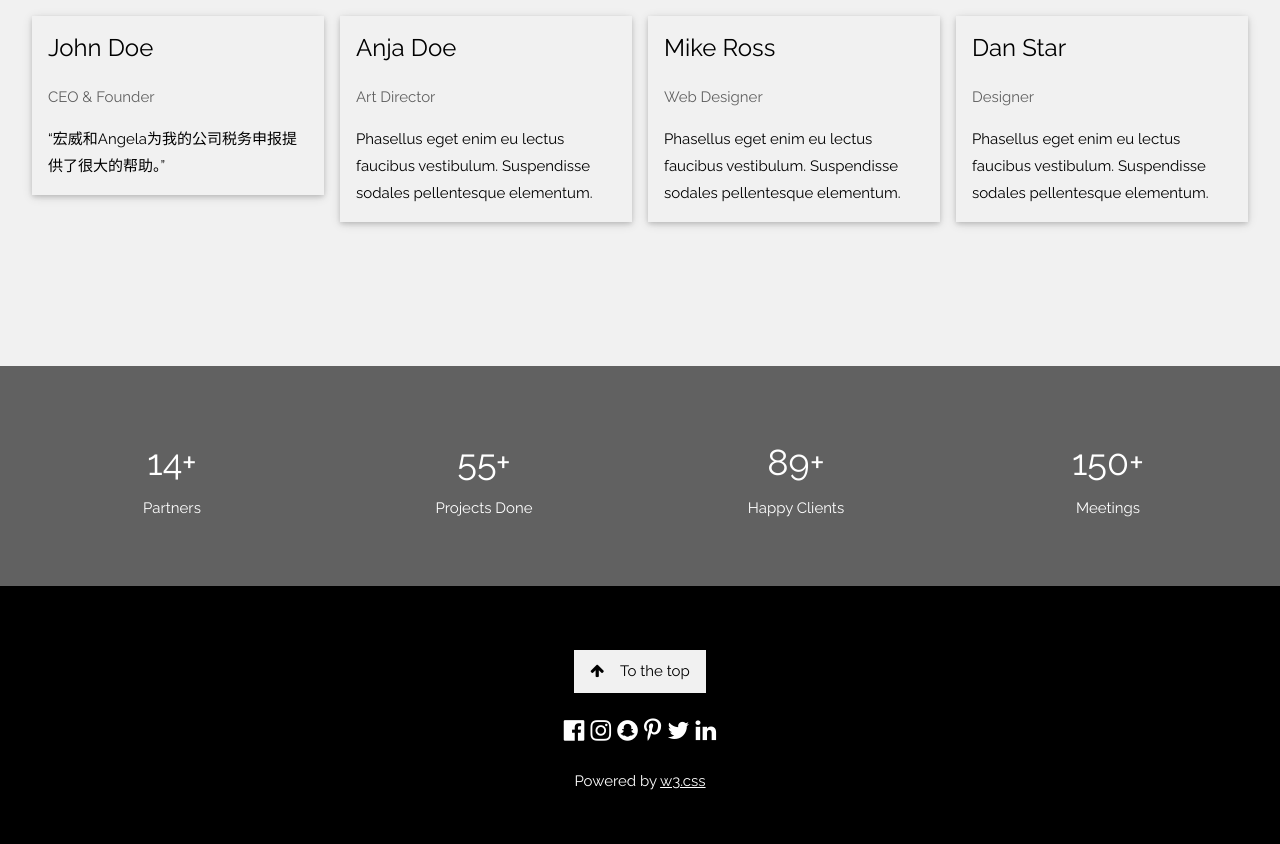
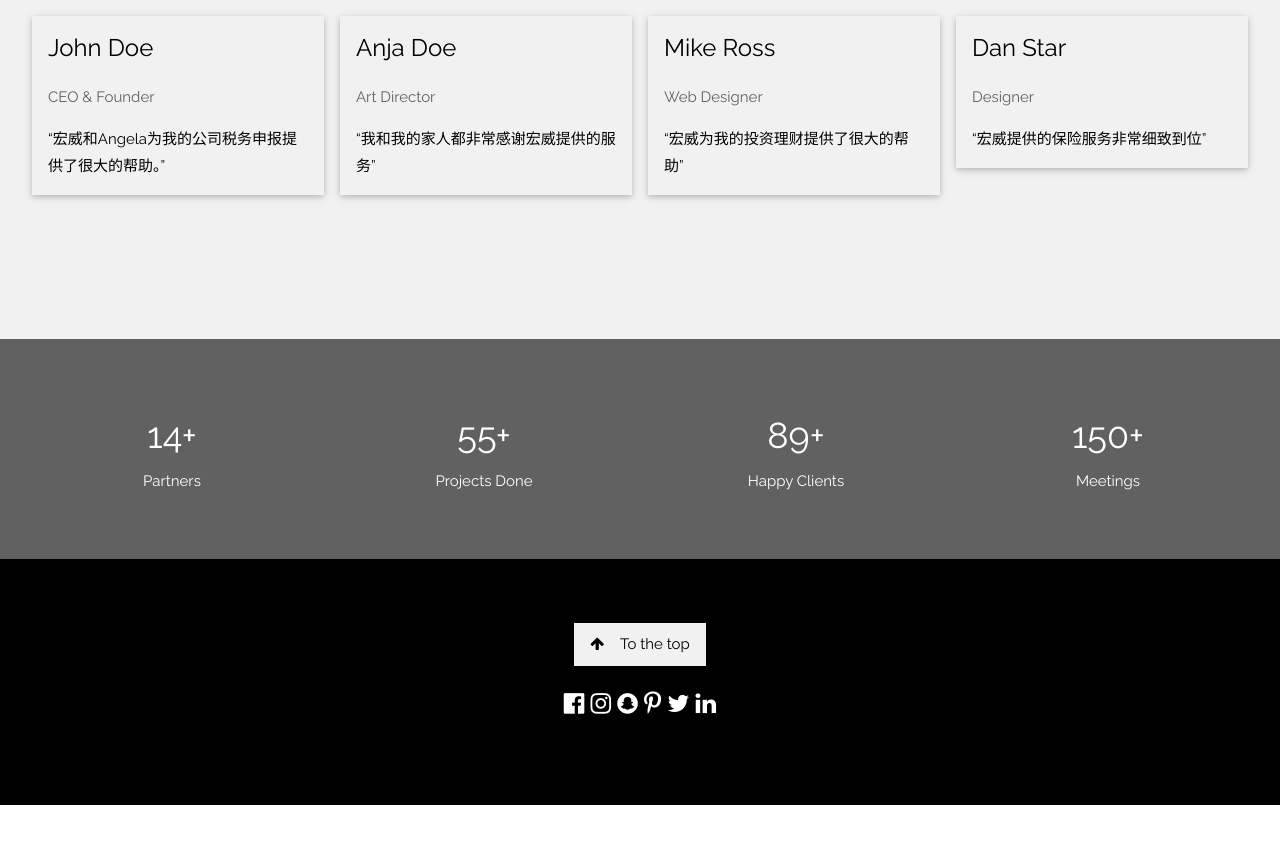
Before and after one commit to Char-less-J/HW, a plain HTML site: page sample.html in a window 1280 px wide. Shown: the part 1760-2604 px from the top of the page. After the commit the page ends 2565 px from the top, so only its background shows below. Drawn offline with nearby package versions, Linux system fonts and the light colour scheme; files whose address does not match are found by name.

Commit message:
Update sample.html

```diff
--- a/sample.html
+++ b/sample.html
@@ -131,7 +131,7 @@ body, html {
         <div class="w3-container">
           <h3>Anja Doe</h3>
           <p class="w3-opacity">Art Director</p>
-          <p>Phasellus eget enim eu lectus faucibus vestibulum. Suspendisse sodales pellentesque elementum.</p>
+          <p>“我和我的家人都非常感谢宏威提供的服务”</p>
         </div>
       </div>
     </div>
@@ -140,7 +140,7 @@ body, html {
         <div class="w3-container">
           <h3>Mike Ross</h3>
           <p class="w3-opacity">Web Designer</p>
-          <p>Phasellus eget enim eu lectus faucibus vestibulum. Suspendisse sodales pellentesque elementum.</p>
+          <p>“宏威为我的投资理财提供了很大的帮助”</p>
         </div>
       </div>
     </div>
@@ -149,7 +149,7 @@ body, html {
         <div class="w3-container">
           <h3>Dan Star</h3>
           <p class="w3-opacity">Designer</p>
-          <p>Phasellus eget enim eu lectus faucibus vestibulum. Suspendisse sodales pellentesque elementum.</p>
+          <p>“宏威提供的保险服务非常细致到位”</p>
         </div>
       </div>
     </div>
@@ -197,7 +197,7 @@ body, html {
     <i class="fa fa-twitter w3-hover-opacity"></i>
     <i class="fa fa-linkedin w3-hover-opacity"></i>
   </div>
-  <p>Powered by <a href="https://www.w3schools.com/w3css/default.asp" title="W3.CSS" target="_blank" class="w3-hover-text-green">w3.css</a></p>
+
 </footer>
 
 <script>
```
